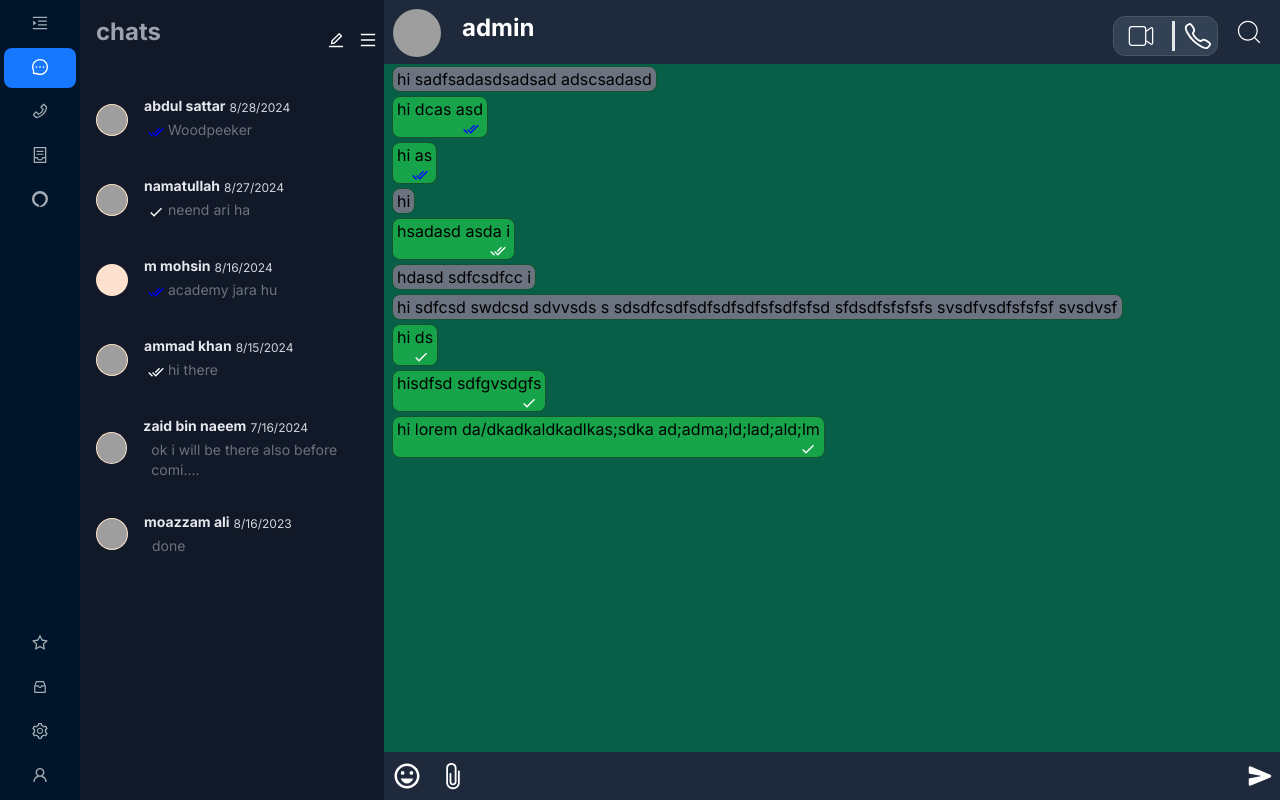
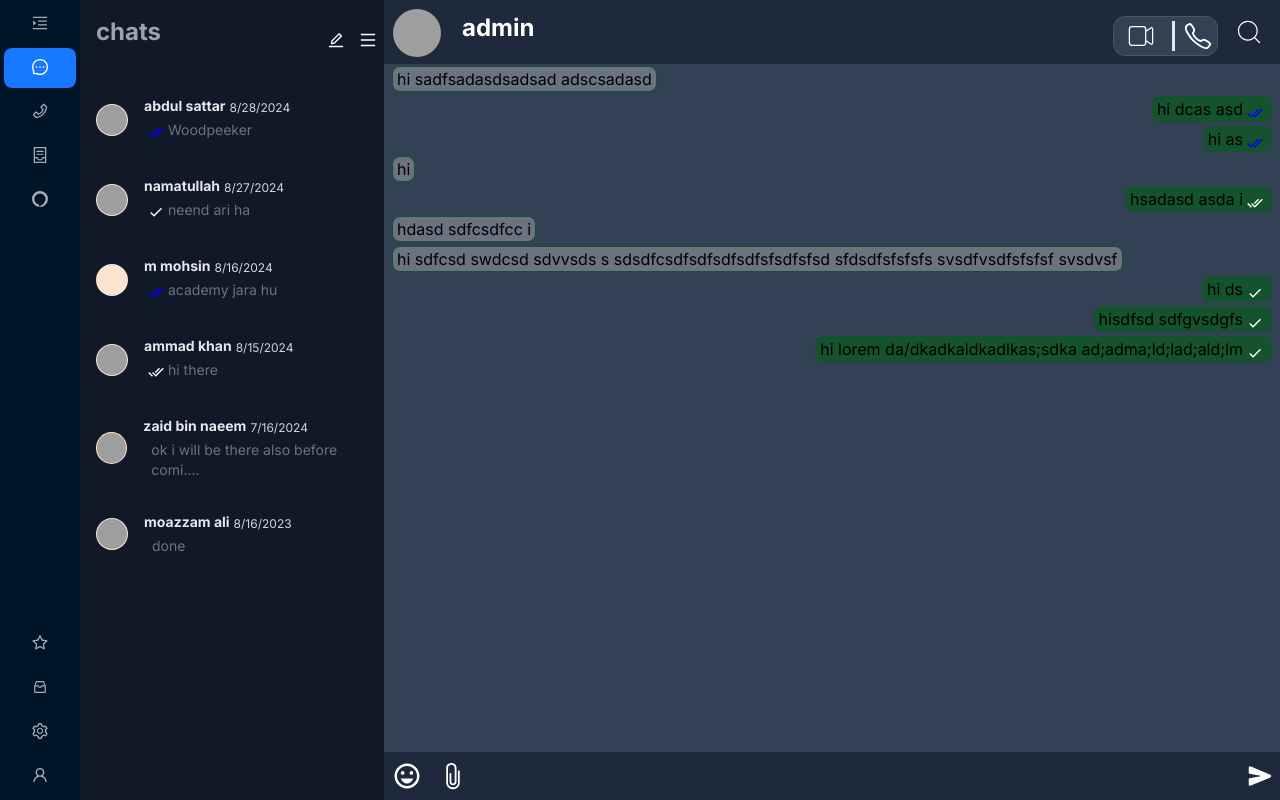
Before and after one commit to MAmmaadTehseen/chatapp, a Next.js app: page / in a window 1280 px wide. Built offline with nearby package versions, Linux system fonts and the light colour scheme; grey boxes are pictures that could not be loaded.

Commit message:
chat box updated

```diff
--- a/src/app/components/chatBox.tsx
+++ b/src/app/components/chatBox.tsx
@@ -76,7 +76,7 @@ export default function chatBox() {
             <div className=''>
                 <ChatBoxhead user={user} />
             </div>
-            <div className='bg-emerald-800 grow'>
+            <div className='bg-slate-700 grow'>
                 <ChatBoxMain msg={msg} />
             </div>
             <div >
--- a/src/app/components/chatBoxMain.tsx
+++ b/src/app/components/chatBoxMain.tsx
@@ -13,9 +13,24 @@ export default function chatBoxMain(props: any) {
 
                     return (
                         <div key={msg.id}>
-                            <div className={`  border border-green-900 rounded-lg w-fit px-1 m-0.5 mx-2  ${msg.status === "recived" ? "bg-gray-500" : "bg-green-600"}  `}><div className=''> {msg.text}</div>
-                                <div className='px-1 flex justify-end items-end'>{msg.status === 'sent' ? <MdDone color="white" /> : msg.status === 'delivered' ? <MdDoneAll color="white" /> : msg.status === 'read' ? <MdDoneAll color="blue" /> : ""}</div>
-                            </div>
+                            {
+                                msg.status != "recived" &&
+                                <div className='flex justify-end '>
+                                    <div className={`flex border border-green-900 rounded-lg w-fit px-1 m-0.5 mx-2  ${msg.status === "recived" ? "bg-gray-500" : "bg-green-900"}  `}>
+                                        <div className=''> {msg.text}</div>
+                                        <div className='px-1 flex justify-end items-end'>{msg.status === 'sent' ? <MdDone color="white" /> : msg.status === 'delivered' ? <MdDoneAll color="white" /> : msg.status === 'read' ? <MdDoneAll color="blue" /> : ""}</div>
+                                    </div>
+                                </div>
+                            }
+                            {
+                                msg.status == "recived" &&
+                                <div className='flex justify-start '>
+                                    <div className={` border border-green-900 rounded-lg w-fit px-1 m-0.5 mx-2  ${msg.status === "recived" ? "bg-gray-500" : "bg-green-600"}  `}>
+                                        <div className=''> {msg.text}</div>
+                                        <div className='px-1 flex justify-end items-end'>{msg.status === 'sent' ? <MdDone color="white" /> : msg.status === 'delivered' ? <MdDoneAll color="white" /> : msg.status === 'read' ? <MdDoneAll color="blue" /> : ""}</div>
+                                    </div>
+                                </div>
+                            }
                         </div>
                     )
                 })
```
